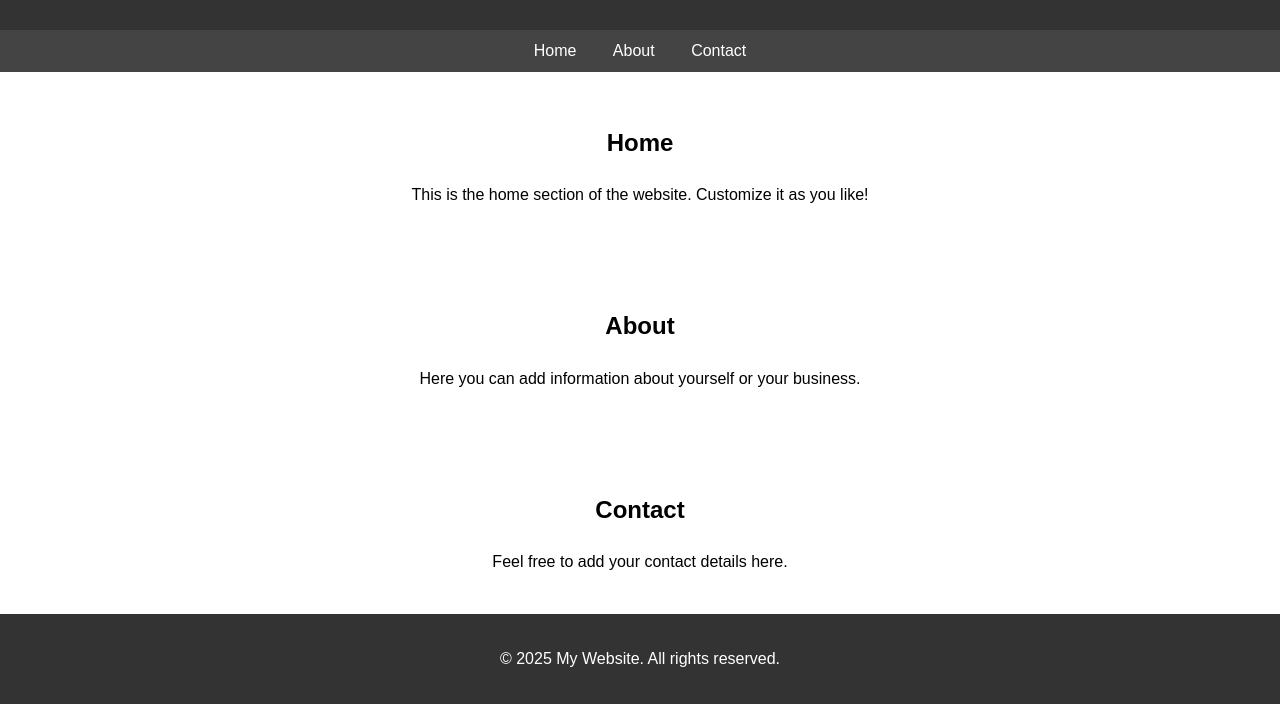
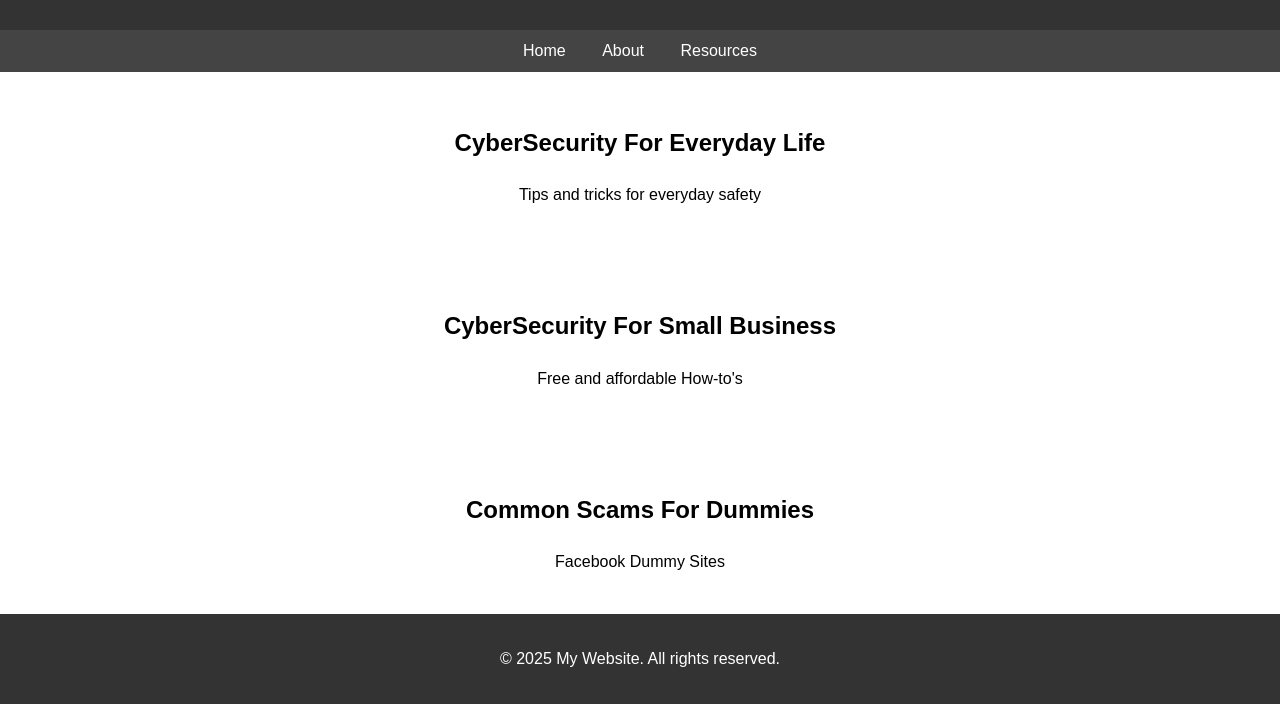
Before and after one commit to spacepiratetodd-a11y/CyberSecurity, a plain HTML site: page index.html in a window 1280 px wide. Shown: the part 96-800 px from the top of the page. Drawn offline with Linux system fonts and the light colour scheme.

Commit message:
Outline for pages/templates added to index

```diff
--- a/index.html
+++ b/index.html
@@ -47,24 +47,24 @@
 </head>
 <body>
     <header>
-        <h1>Welcome to My Website</h1>
+        <h1>CyberSecurity Simplified</h1>
     </header>
     <nav>
-        <a href="#home">Home</a>
-        <a href="#about">About</a>
-        <a href="#contact">Contact</a>
+        <a href="index.html">Home</a>
+        <a href="about.html">About</a>
+        <a href="resources.html">Resources</a>
     </nav>
-    <section id="home">
-        <h2>Home</h2>
-        <p>This is the home section of the website. Customize it as you like!</p>
+    <section>
+        <h2>CyberSecurity For Everyday Life</h2>
+        <p>Tips and tricks for everyday safety</p>
     </section>
-    <section id="about">
-        <h2>About</h2>
-        <p>Here you can add information about yourself or your business.</p>
+    <section>
+        <h2>CyberSecurity For Small Business</h2>
+        <p>Free and affordable How-to's</p>
     </section>
-    <section id="contact">
-        <h2>Contact</h2>
-        <p>Feel free to add your contact details here.</p>
+    <section>
+        <h2>Common Scams For Dummies</h2>
+        <p>Facebook Dummy Sites</p>
     </section>
     <footer>
         <p>&copy; 2025 My Website. All rights reserved.</p>
```
Also changed, not shown: about.html (added), resources.html (added).
